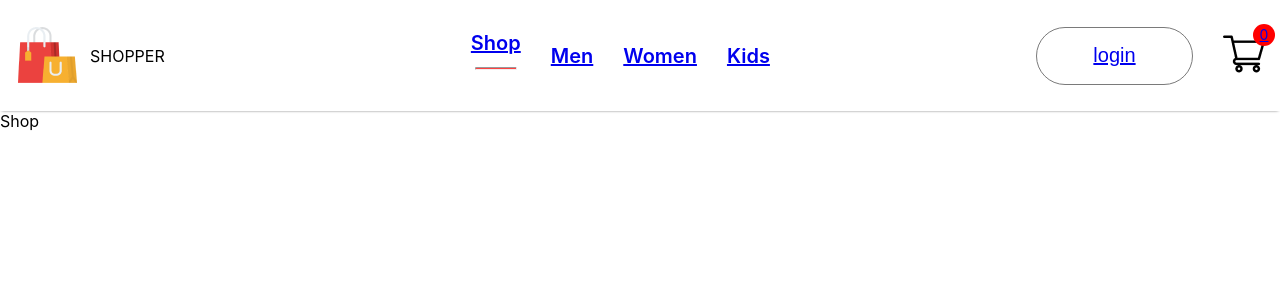
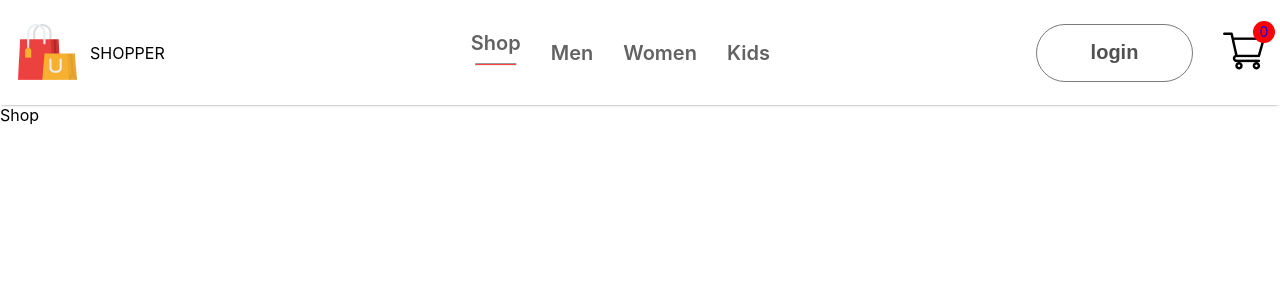
Before and after one commit to mambachristophersteven/shopper-frontend, a React (Create React App) app: page / in a window 1280 px wide. Shown: the top 300 px of the page. Built offline with nearby package versions, Linux system fonts and the light colour scheme.

Commit message:
navbar styling update

```diff
--- a/src/Components/Navbar/Navbar.css
+++ b/src/Components/Navbar/Navbar.css
@@ -1,3 +1,7 @@
+a{
+    text-decoration: none;
+}
+
 .navbar{
     display: flex;
     align-items: center;
@@ -19,10 +23,9 @@
     gap: 30px;
     align-items: center;
     justify-content: space-between;
-    color: #626262;
 }
 
-.nav-menu li{
+.nav-menu li a{
     font-size: 20px;
     display: flex;
     flex-direction: column;
@@ -31,6 +34,7 @@
     font-weight: 600;
     cursor: pointer;
     gap: 2px;
+    color: #626262;
 }
 
 .nav-menu li hr{
@@ -60,6 +64,13 @@
     background: white;
     cursor: pointer;
 }
+
+.nav-login-cart button a{
+    color: #515151;
+    font-size: 20px;
+    font-weight: 600;
+}
+
 .nav-login-cart button:active{
     background: #f2f2f2;
 }
```
